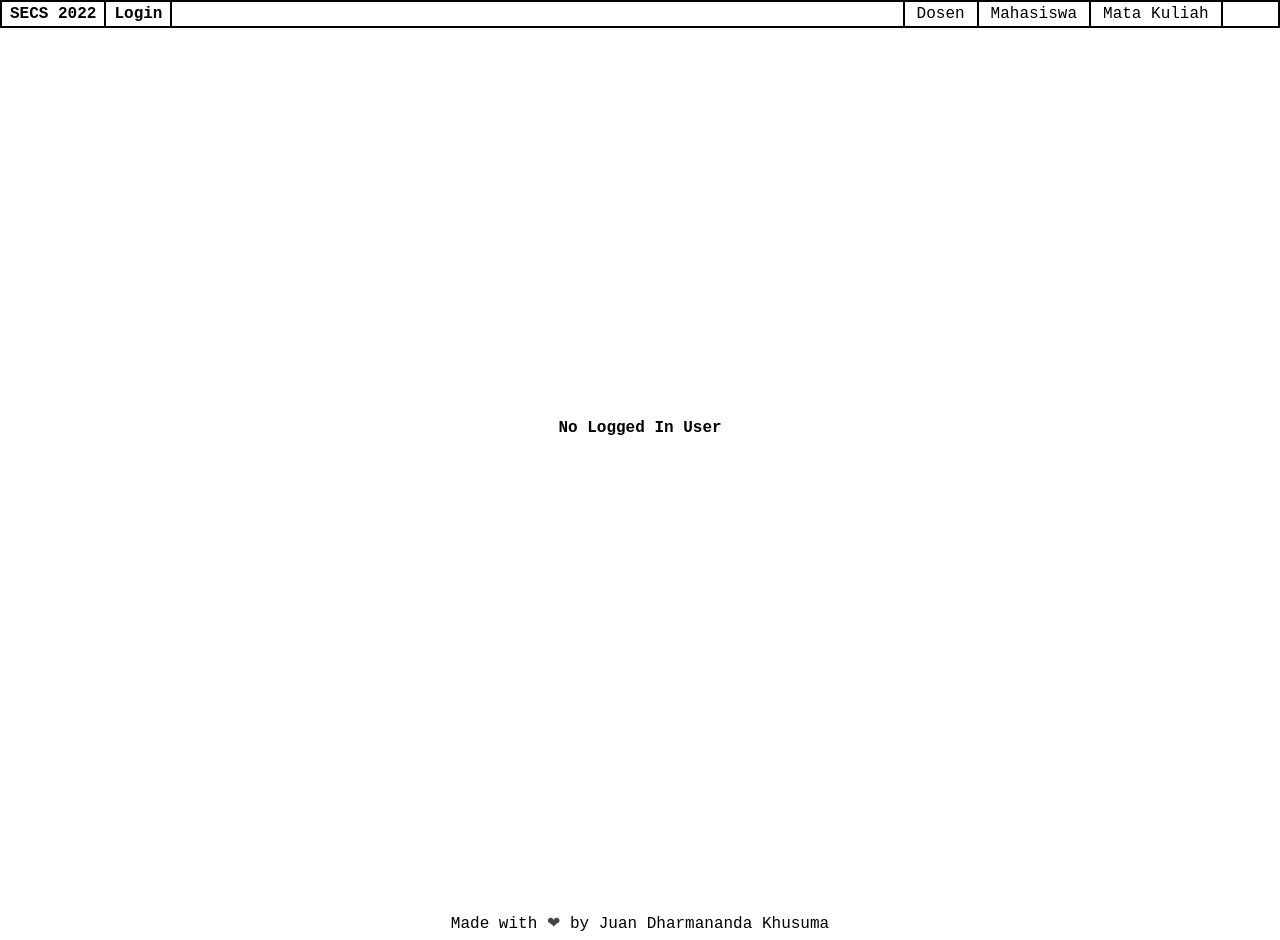
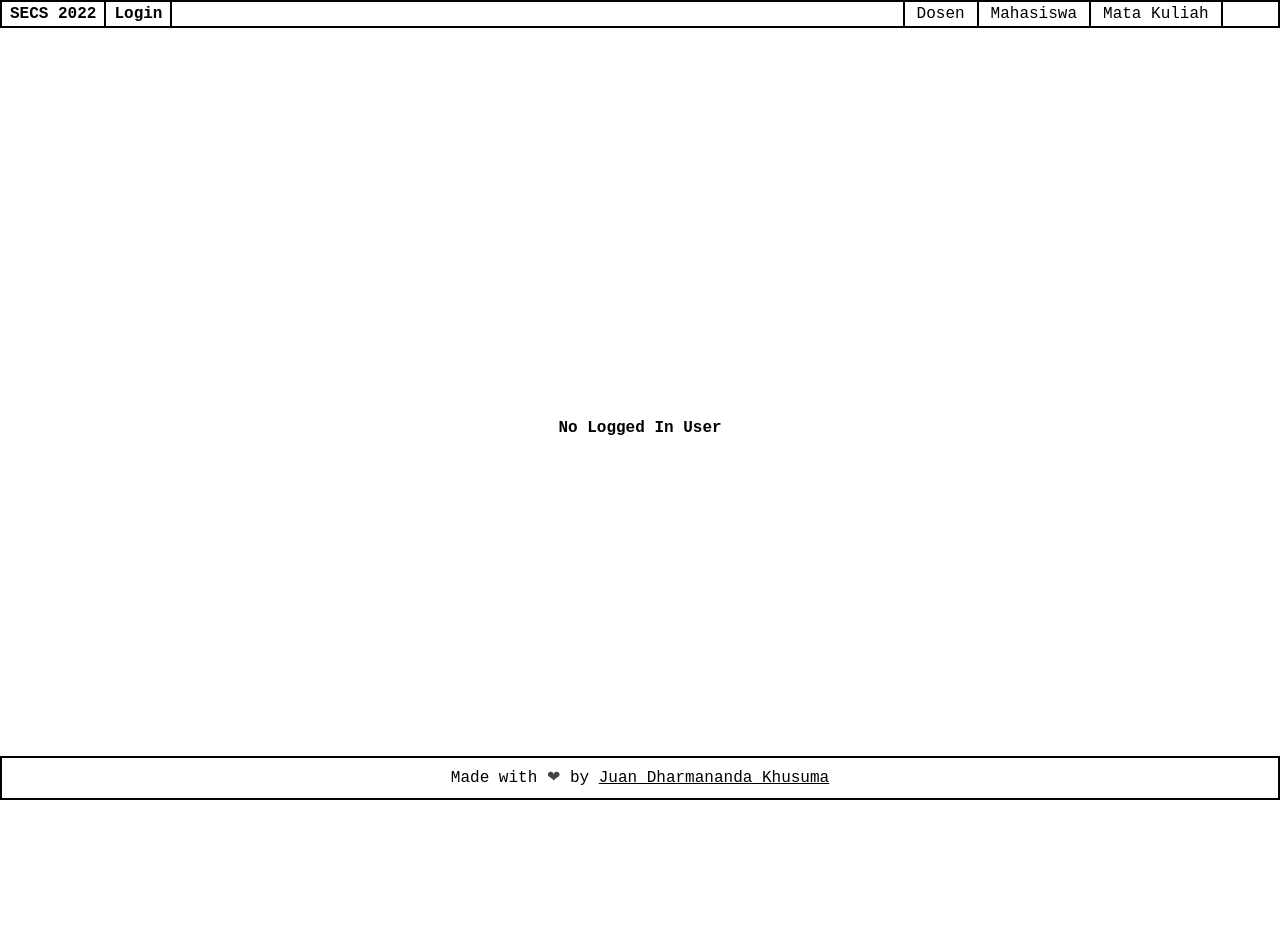
Before and after one commit to juankhusuma/secs-backend-client-2022, a React (Vite) app: page / in a window 1280 px wide. Built offline with nearby package versions, Linux system fonts and the light colour scheme; a web font is replaced by a local one.

Commit message:
Styled footers and added vercel.json

```diff
--- a/src/App.jsx
+++ b/src/App.jsx
@@ -68,9 +68,12 @@ function App() {
             />
             <Route path="*" element={<Page404 />} />
           </Routes>
-          <footer className="text-center mt-20 py-1 bottom-0 relative">
-            Made with <span className="animate-pulse"> ❤ </span>by Juan
-            Dharmananda Khusuma
+          <div className="mb-28"></div>
+          <footer className="text-center bg-white mt-20 border-2 border-black bottom-0 fixed w-full px-4 py-2">
+            Made with <span className="animate-pulse"> ❤ </span>by{" "}
+            <a className="underline" href="https://github.com/juankhusuma">
+              Juan Dharmananda Khusuma
+            </a>
           </footer>
         </UserContext.Provider>
       </Router>
```
Also changed, not shown: src/vercel.json (added).
